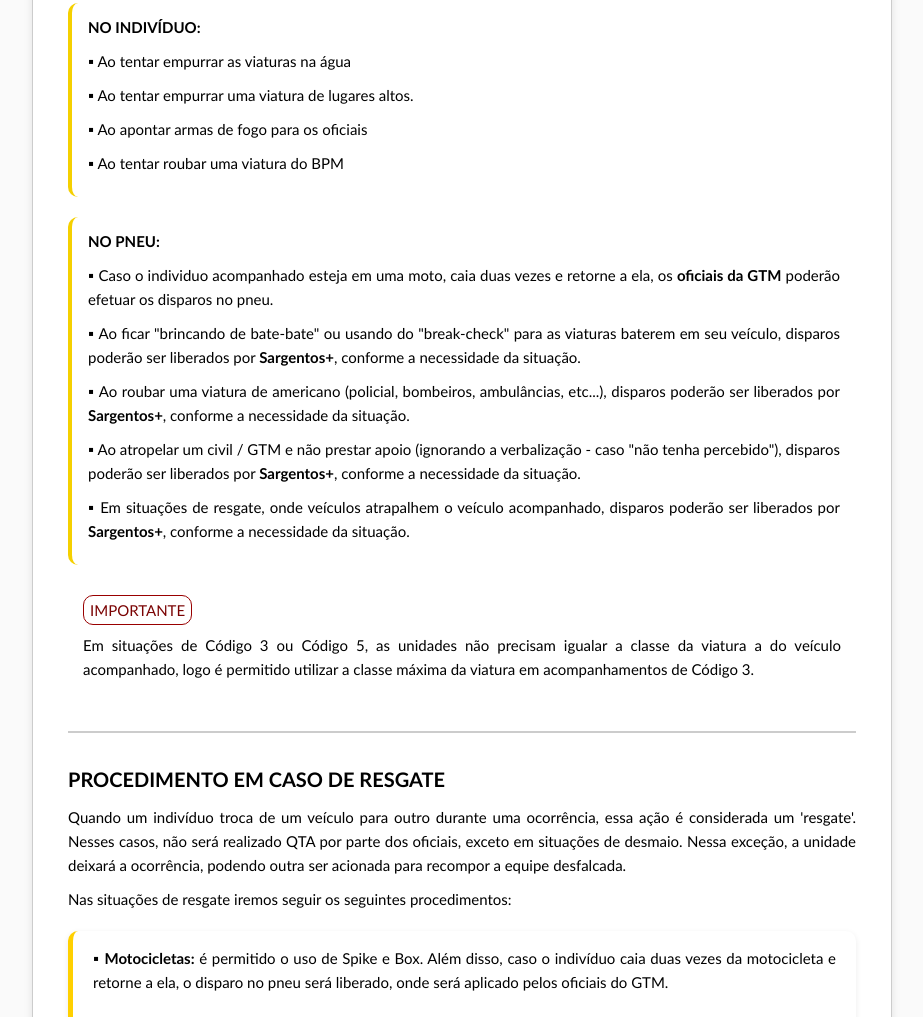
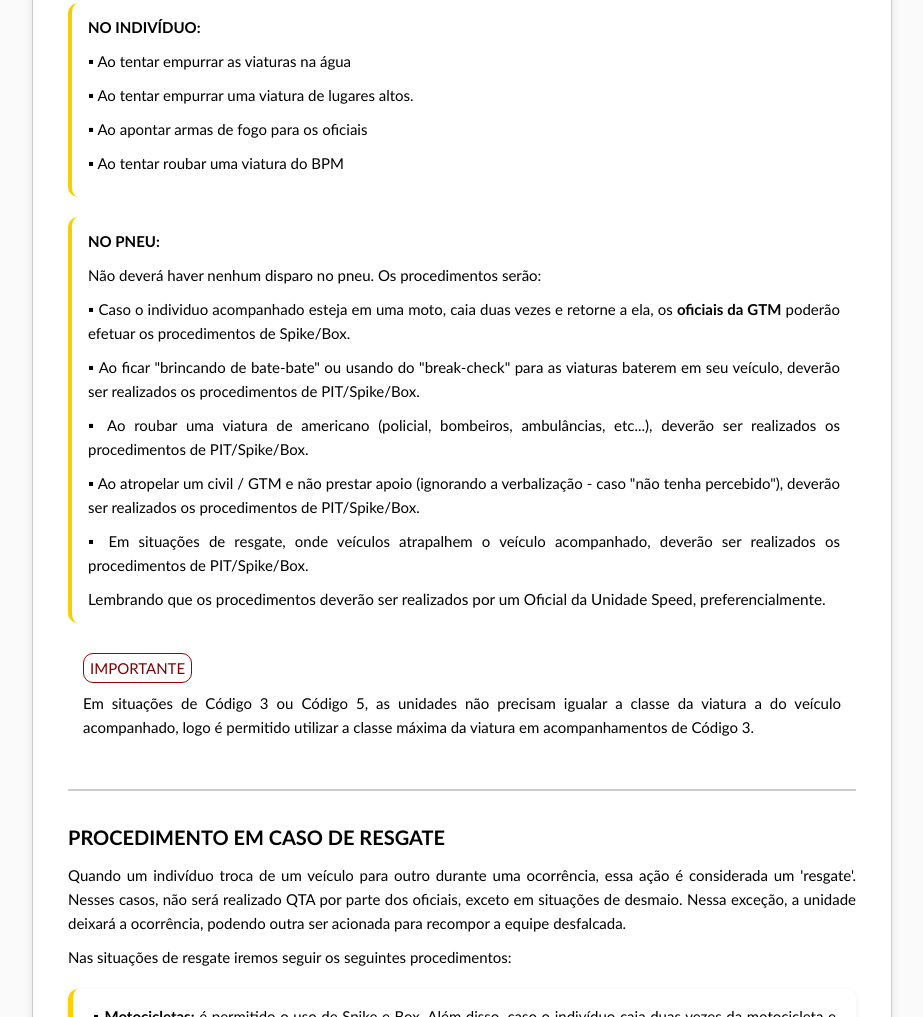
Before and after one commit to CapivaraPollo/sidebar-main, a website: page acompanhamento.html in a window 1280 px wide. Shown: the part 10797-11814 px from the top of the page, without its empty margins (219-1142 px from the left). Drawn offline with Linux system fonts and the light colour scheme.

Commit message:
Update acompanhamento.html

```diff
--- a/acompanhamento.html
+++ b/acompanhamento.html
@@ -760,30 +760,27 @@
                 </div>
                 <blockquote class="bloco-observacao2">
                     <p><b>NO PNEU:</b></p>
+                    <p>
+                    <p> Não deverá haver nenhum disparo no pneu. Os procedimentos serão:
+                    </p>
                     <p> ▪ Caso o individuo acompanhado esteja em uma moto, caia
                         duas vezes e retorne a ela, os
                         <b>oficiais da GTM</b> poderão
-                        efetuar os disparos no pneu.
+                        efetuar os procedimentos de Spike/Box.
                     </p>
                     <p> ▪ Ao ficar "brincando de bate-bate" ou usando do
                         "break-check" para as viaturas baterem em seu
-                        veículo, disparos poderão ser
-                        liberados por <b>Sargentos+</b>, conforme a necessidade
-                        da situação.</p>
+                        veículo, deverão ser realizados os procedimentos de PIT/Spike/Box.</p>
                     <p> ▪ Ao roubar uma viatura de americano (policial,
-                        bombeiros, ambulâncias, etc...), disparos
-                        poderão ser liberados por
-                        <b>Sargentos+</b>, conforme a necessidade da situação.
+                        bombeiros, ambulâncias, etc...), deverão ser realizados os procedimentos de PIT/Spike/Box.</p>
                     </p>
                     <p> ▪ Ao atropelar um civil / GTM e não prestar apoio
                         (ignorando a verbalização - caso "não tenha
-                        percebido"), disparos poderão ser
-                        liberados por <b>Sargentos+</b>, conforme a necessidade
-                        da situação.</p>
+                        percebido"), deverão ser realizados os procedimentos de PIT/Spike/Box.</p>
                     <p> ▪ Em situações de resgate, onde veículos atrapalhem o
-                        veículo acompanhado, disparos poderão ser
-                        liberados por <b>Sargentos+</b>, conforme a
-                        necessidade da situação.</p>
+                        veículo acompanhado, deverão ser realizados os procedimentos de PIT/Spike/Box.</p>
+
+                        Lembrando que os procedimentos deverão ser realizados por um Oficial da Unidade Speed, preferencialmente.
                 </blockquote>
 
                 <div class="container">
```
